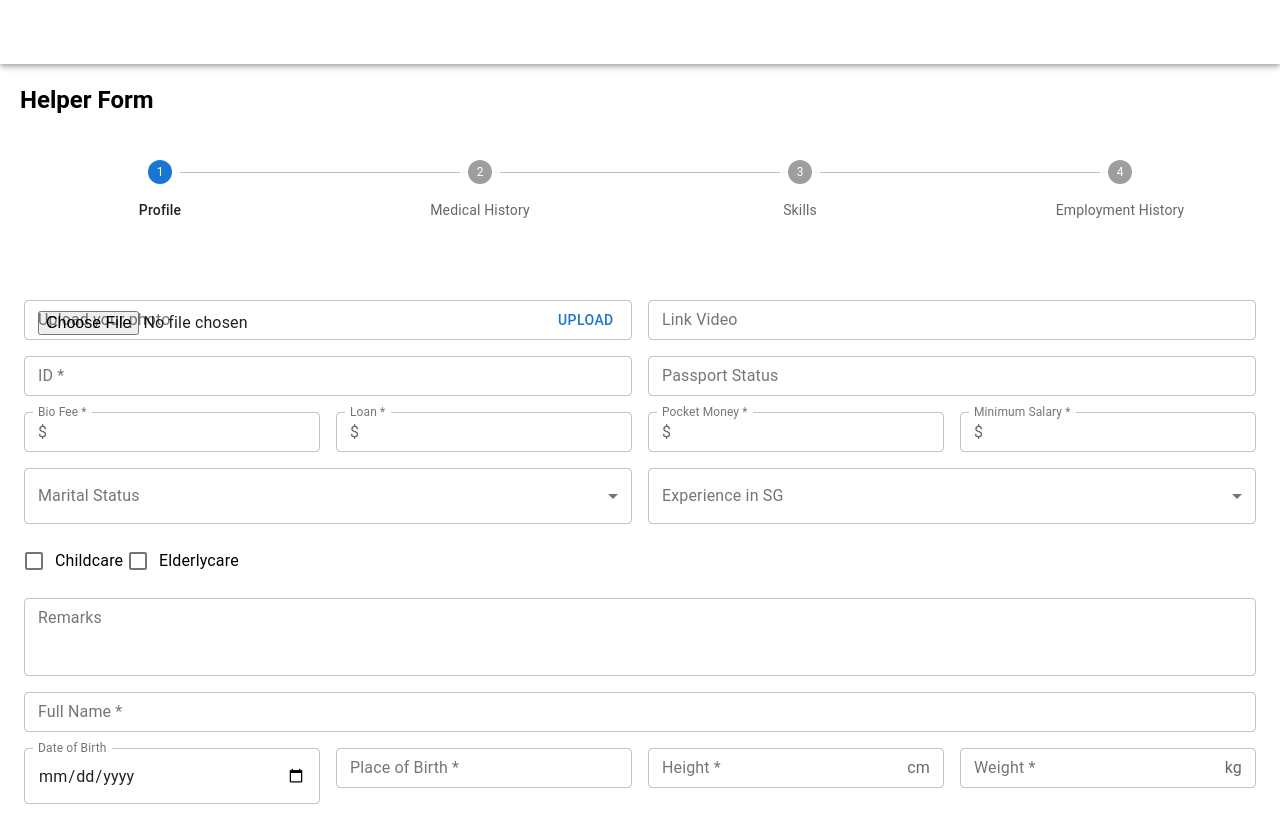
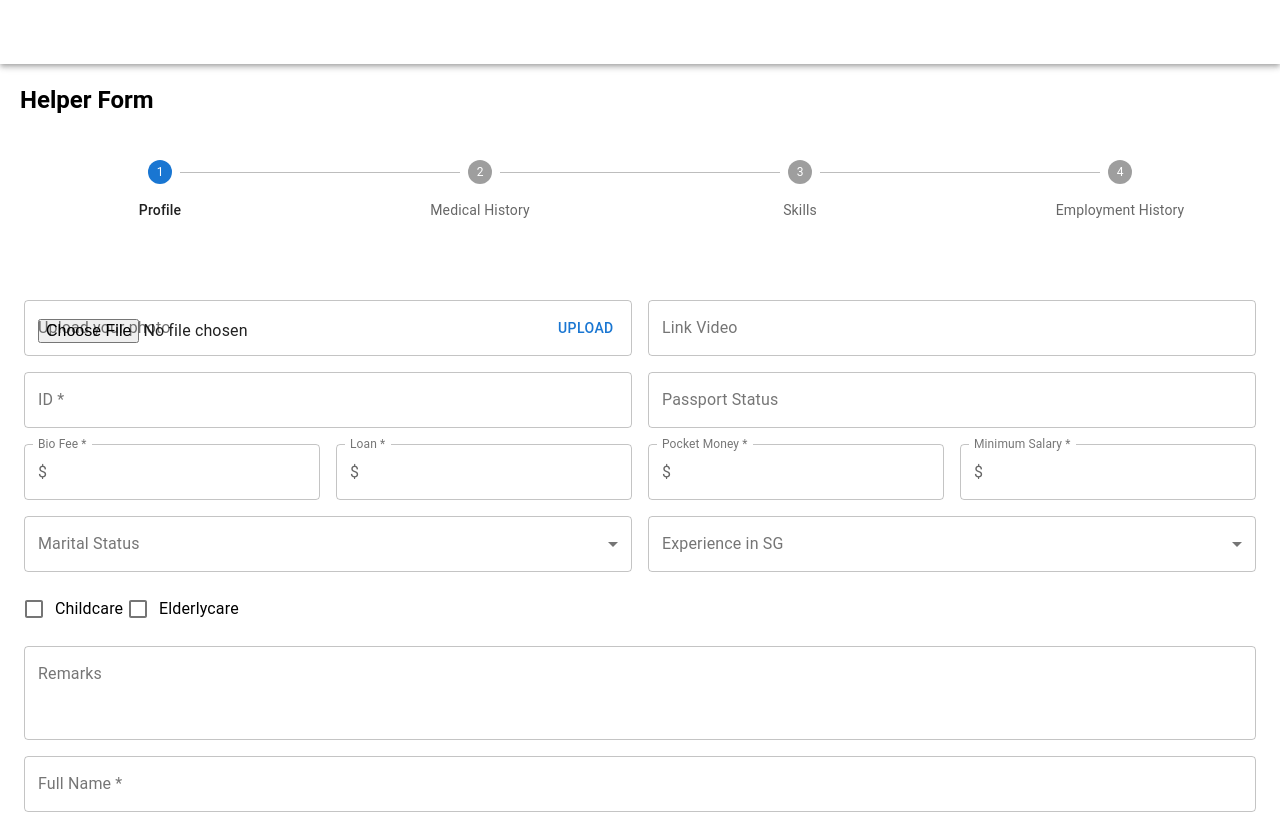
Before and after one commit to bestarinoid/aysin, a React (Create React App) app: page / in a window 1280 px wide. Shown: the top 814 px of the page. Built offline with nearby package versions, Linux system fonts and the light colour scheme; the HTML template or start-up script is replaced by a standard one.

Commit message:
Update index.js

```diff
--- a/src/Components/FormsUI/Textfield/index.js
+++ b/src/Components/FormsUI/Textfield/index.js
@@ -13,7 +13,6 @@ const TextfieldWrapper = ({
     ...otherProps,
     fullWidth: true,
     variant: 'outlined',
-    size:"small"
   };
 
   if (mata && mata.touched && mata.error) {
```
